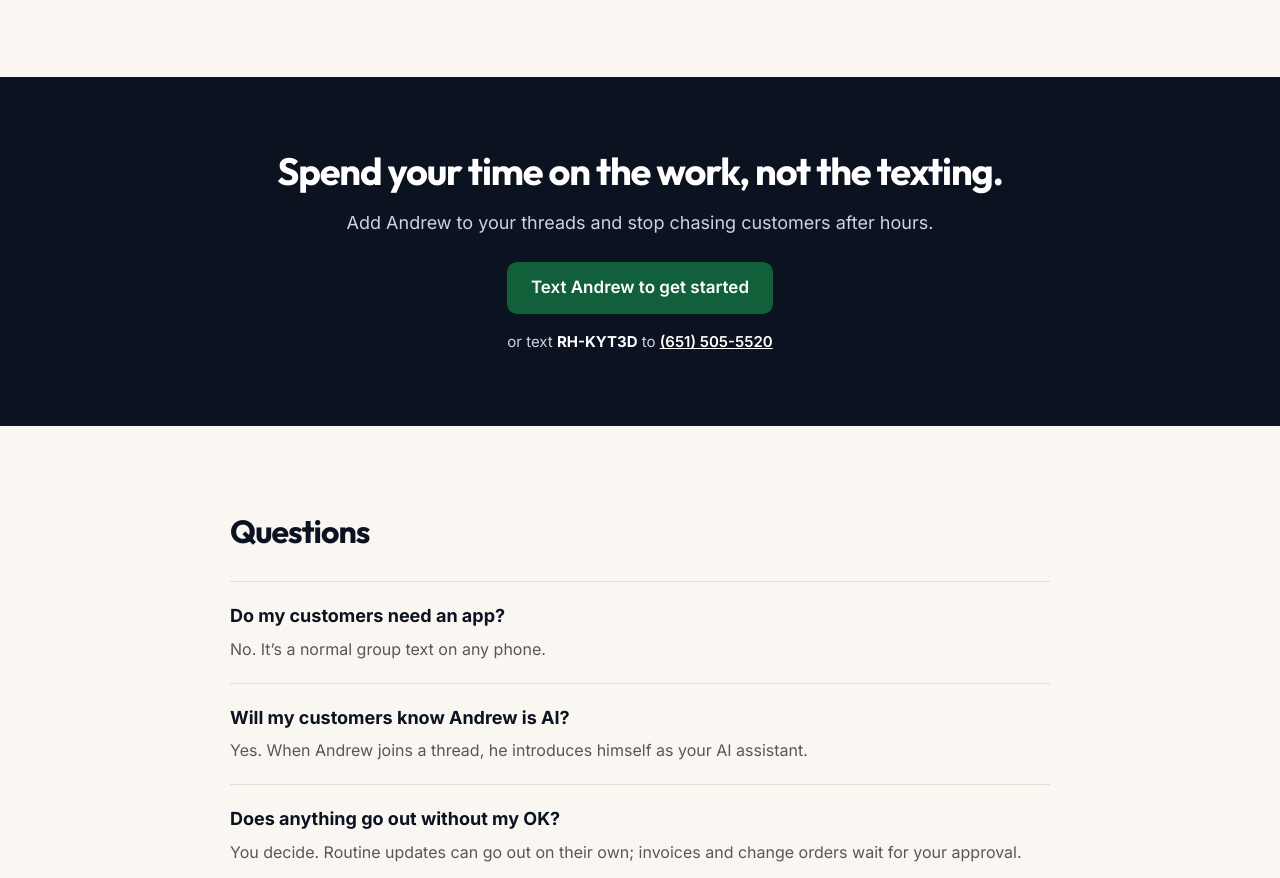
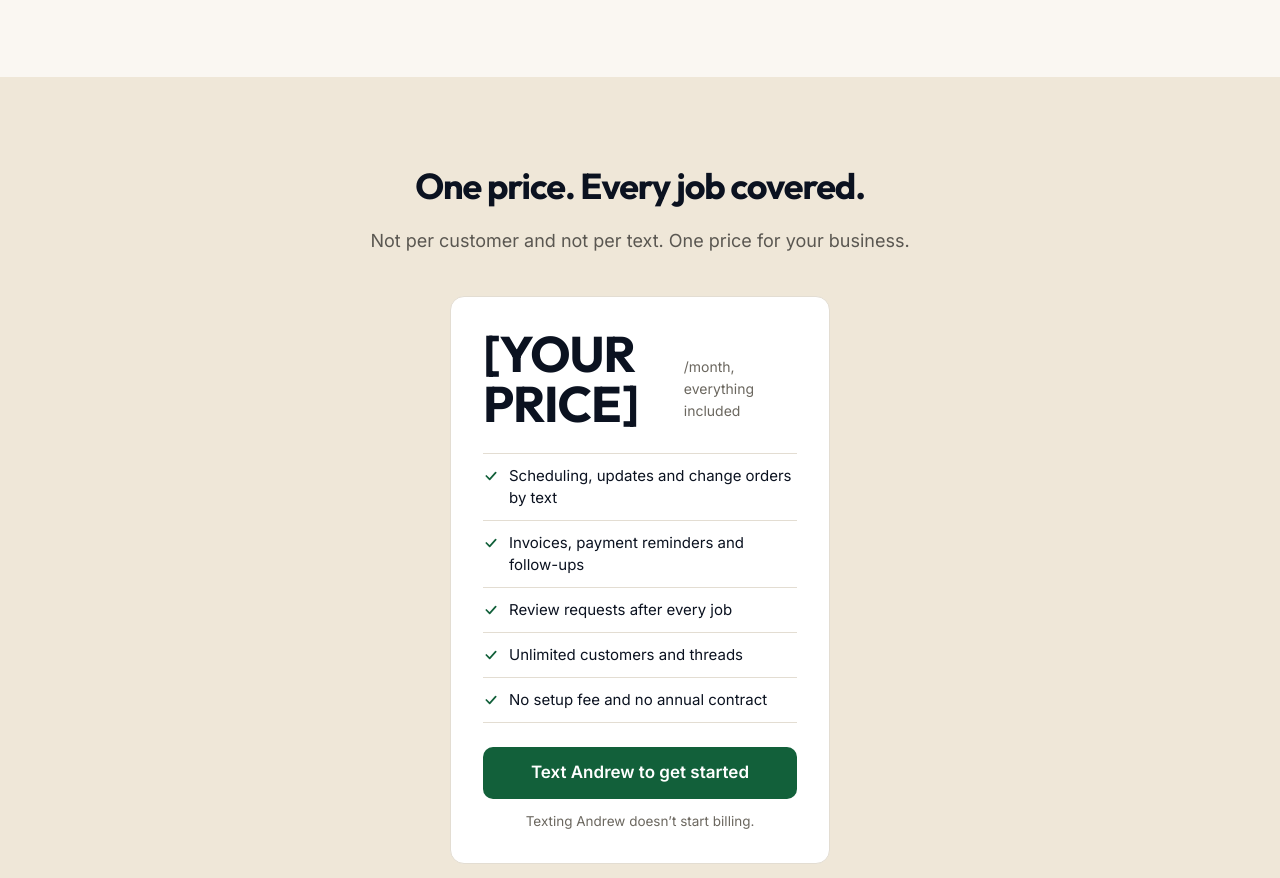
Before and after one commit to aschneiderlbl/roundhouse, a plain HTML site: page text/index.html in a window 1280 px wide. Shown: the part 1922-2800 px from the top of the page. Drawn offline with Linux system fonts and the light colour scheme.

Commit message:
Add pricing section to text landing page
Co-Authored-By: Claude Opus 5.5 <noreply@anthropic.com>
Claude-Session: https://claude.ai/code/session_01Y7bcMnFy9nvMcdngfpeDwi

```diff
--- a/text/index.html
+++ b/text/index.html
@@ -32,6 +32,7 @@ a{color:#12603a}a:hover{color:#0d4a2c}
       <div class="navlinks" style="display: flex; gap: 24px; font-size: 15px">
         <a href="#how" style="color: #5a5751; text-decoration: none">How it works</a>
         <a href="#handles" style="color: #5a5751; text-decoration: none">What Andrew handles</a>
+        <a href="#pricing" style="color: #5a5751; text-decoration: none">Pricing</a>
         <a href="#faq" style="color: #5a5751; text-decoration: none">FAQ</a>
       </div>
       <a class="cta" href="sms:+16515055520" data-sms style="display: inline-flex; align-items: center; min-height: 44px; padding: 0 18px; border-radius: 8px; background: #12603a; color: #ffffff; font-weight: 600; text-decoration: none">Text Andrew</a>
@@ -137,6 +138,25 @@ a{color:#12603a}a:hover{color:#0d4a2c}
     </div>
   </section>
 
+  <section id="pricing" style="background: #efe7d8; padding: 80px 24px">
+    <div style="max-width: 820px; margin: 0 auto; text-align: center">
+      <h2 style="margin: 0 0 12px; color: #0b1220; font-family: Outfit, Arial, sans-serif; font-weight: 700; font-size: 36px; letter-spacing: -0.03em">One price. Every job covered.</h2>
+      <p style="margin: 0 auto; font-size: 18px; max-width: 54ch">Not per customer and not per text. One price for your business.</p>
+      <div style="width: 380px; max-width: 100%; margin: 40px auto 0; background: #ffffff; border: 1px solid #e3ddd2; border-radius: 14px; padding: 32px; text-align: left; box-sizing: border-box">
+        <div style="display: flex; align-items: baseline; gap: 8px; color: #0b1220"><span style="font-family: Outfit, Arial, sans-serif; font-weight: 700; font-size: 50px; line-height: 1; letter-spacing: -0.02em">[YOUR PRICE]</span><span style="font-size: 14px; color: #6b675f">/month, everything included</span></div>
+        <ul style="list-style: none; margin: 24px 0; padding: 0; border-top: 1px solid #e3ddd2">
+          <li style="display: flex; gap: 10px; padding: 11px 0; border-bottom: 1px solid #e3ddd2; font-size: 15px; line-height: 22px; color: #0b1220"><svg aria-hidden="true" width="16" height="16" viewBox="0 0 24 24" fill="none" stroke="currentColor" stroke-width="2.6" stroke-linecap="round" stroke-linejoin="round" style="flex: none; margin-top: 3px; color: #12603a"><path d="M5 12l5 5 9-10"></path></svg>Scheduling, updates and change orders by text</li>
+          <li style="display: flex; gap: 10px; padding: 11px 0; border-bottom: 1px solid #e3ddd2; font-size: 15px; line-height: 22px; color: #0b1220"><svg aria-hidden="true" width="16" height="16" viewBox="0 0 24 24" fill="none" stroke="currentColor" stroke-width="2.6" stroke-linecap="round" stroke-linejoin="round" style="flex: none; margin-top: 3px; color: #12603a"><path d="M5 12l5 5 9-10"></path></svg>Invoices, payment reminders and follow-ups</li>
+          <li style="display: flex; gap: 10px; padding: 11px 0; border-bottom: 1px solid #e3ddd2; font-size: 15px; line-height: 22px; color: #0b1220"><svg aria-hidden="true" width="16" height="16" viewBox="0 0 24 24" fill="none" stroke="currentColor" stroke-width="2.6" stroke-linecap="round" stroke-linejoin="round" style="flex: none; margin-top: 3px; color: #12603a"><path d="M5 12l5 5 9-10"></path></svg>Review requests after every job</li>
+          <li style="display: flex; gap: 10px; padding: 11px 0; border-bottom: 1px solid #e3ddd2; font-size: 15px; line-height: 22px; color: #0b1220"><svg aria-hidden="true" width="16" height="16" viewBox="0 0 24 24" fill="none" stroke="currentColor" stroke-width="2.6" stroke-linecap="round" stroke-linejoin="round" style="flex: none; margin-top: 3px; color: #12603a"><path d="M5 12l5 5 9-10"></path></svg>Unlimited customers and threads</li>
+          <li style="display: flex; gap: 10px; padding: 11px 0; border-bottom: 1px solid #e3ddd2; font-size: 15px; line-height: 22px; color: #0b1220"><svg aria-hidden="true" width="16" height="16" viewBox="0 0 24 24" fill="none" stroke="currentColor" stroke-width="2.6" stroke-linecap="round" stroke-linejoin="round" style="flex: none; margin-top: 3px; color: #12603a"><path d="M5 12l5 5 9-10"></path></svg>No setup fee and no annual contract</li>
+        </ul>
+        <a class="cta" href="sms:+16515055520" data-sms style="display: flex; align-items: center; justify-content: center; min-height: 52px; border-radius: 10px; background: #12603a; color: #ffffff; font-size: 17px; font-weight: 600; text-decoration: none">Text Andrew to get started</a>
+        <p style="margin: 12px 0 0; font-size: 13.5px; line-height: 20px; color: #6b675f; text-align: center">Texting Andrew doesn’t start billing.</p>
+      </div>
+    </div>
+  </section>
+
   <section style="background: #0b1220; color: #e2e8f0; padding: 72px 24px">
     <div style="max-width: 820px; margin: 0 auto; text-align: center; display: flex; flex-direction: column; align-items: center; gap: 16px">
       <h2 style="margin: 0; color: #ffffff; font-family: Outfit, Arial, sans-serif; font-weight: 700; font-size: 38px; line-height: 44px; letter-spacing: -0.03em">Spend your time on the work, not the texting.</h2>
@@ -152,7 +172,6 @@ a{color:#12603a}a:hover{color:#0d4a2c}
       <div style="border-top: 1px solid #e3ddd2; padding: 20px 0"><h3 style="margin: 0 0 6px; color: #0b1220; font-size: 18px">Do my customers need an app?</h3><p style="margin: 0">No. It’s a normal group text on any phone.</p></div>
       <div style="border-top: 1px solid #e3ddd2; padding: 20px 0"><h3 style="margin: 0 0 6px; color: #0b1220; font-size: 18px">Will my customers know Andrew is AI?</h3><p style="margin: 0">Yes. When Andrew joins a thread, he introduces himself as your AI assistant.</p></div>
       <div style="border-top: 1px solid #e3ddd2; padding: 20px 0"><h3 style="margin: 0 0 6px; color: #0b1220; font-size: 18px">Does anything go out without my OK?</h3><p style="margin: 0">You decide. Routine updates can go out on their own; invoices and change orders wait for your approval.</p></div>
-      <div style="border-top: 1px solid #e3ddd2; padding: 20px 0"><h3 style="margin: 0 0 6px; color: #0b1220; font-size: 18px">What does it cost?</h3><p style="margin: 0">[YOUR PRICE]</p></div>
       <div style="border-top: 1px solid #e3ddd2; border-bottom: 1px solid #e3ddd2; padding: 20px 0"><h3 style="margin: 0 0 6px; color: #0b1220; font-size: 18px">How do I stop?</h3><p style="margin: 0">Remove Andrew from the thread, or reply STOP.</p></div>
     </div>
   </section>
```
